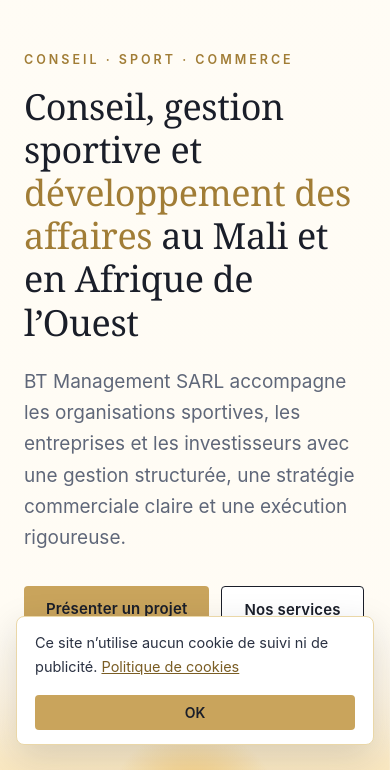
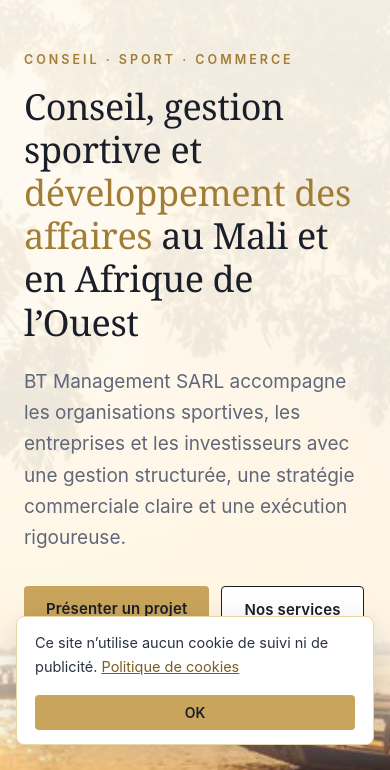
Before and after one commit to jnguegan/BTManagement, a plain HTML site: page index.html in a window 390 px wide. Shown: the part 83-853 px from the top of the page. Drawn offline with Linux system fonts and the light colour scheme.

Commit message:
Hero background uses the Niger River photo (desktop and mobile)
Co-Authored-By: Claude Opus 5.5 <noreply@anthropic.com>
Claude-Session: https://claude.ai/code/session_01XZonahdij3afQcXwDVMgXT

```diff
--- a/assets/site.css
+++ b/assets/site.css
@@ -25,7 +25,7 @@ header.top{position:sticky;top:0;z-index:20;background:rgba(255,255,255,.96);bac
 .btn.small{padding:9px 16px;font-size:14px}
 .menu{display:none;background:#fff;border:1px solid var(--line);border-radius:4px;padding:8px 10px;font:600 14px var(--sans);color:var(--ink)}
 
-.hero{background:linear-gradient(90deg,#fffaf0 0%,#fffaf0 38%,rgba(255,250,240,.75) 50%,rgba(255,250,240,0) 64%),url(/assets/mali-backdrop.svg) right bottom/auto 100% no-repeat,#fffaf0;color:var(--text);border-bottom:1px solid var(--line)}
+.hero{background:linear-gradient(90deg,rgba(255,250,240,.96) 0%,rgba(255,250,240,.9) 36%,rgba(255,250,240,.55) 55%,rgba(255,250,240,.05) 78%),url(/assets/hero-niger.jpg) center 60%/cover no-repeat,#f3d9a4;color:var(--text);border-bottom:1px solid var(--line)}
 .hero .wrap{padding-top:96px;padding-bottom:96px;max-width:var(--max)}
 .eyebrow{font-size:12.5px;letter-spacing:.24em;text-transform:uppercase;color:#a17d36;font-weight:600;margin:0 0 14px}
 h1,h2,h3{font-family:var(--serif);font-weight:400;line-height:1.2;color:var(--ink)}
@@ -101,7 +101,7 @@ footer .legal{border-top:1px solid #e0d8c4;margin-top:32px;padding-top:18px;font
   .links.open{display:flex}.menu{display:block}
   .grid,.who,.steps,.row{grid-template-columns:1fr}
   section{padding:64px 0}.hero .wrap{padding-top:56px;padding-bottom:220px}
-  .hero{background:linear-gradient(180deg,rgba(255,252,245,.96) 0%,rgba(255,252,245,.88) 62%,rgba(255,252,245,0) 80%),url(/assets/mali-backdrop.svg) right bottom/auto 320px no-repeat,#fffaf0}.brand img{height:48px}
+  .hero{background:linear-gradient(180deg,rgba(255,250,240,.94) 0%,rgba(255,250,240,.9) 68%,rgba(255,250,240,0) 84%),url(/assets/hero-niger-m.jpg) center bottom/cover no-repeat,#f3d9a4}
   .cookiebar{flex-direction:column;align-items:stretch}
 }
 @media print{header.top,.cta,form,.cookiebar{display:none}}
```
Also changed, not shown: assets/mali-backdrop.svg (deleted).
